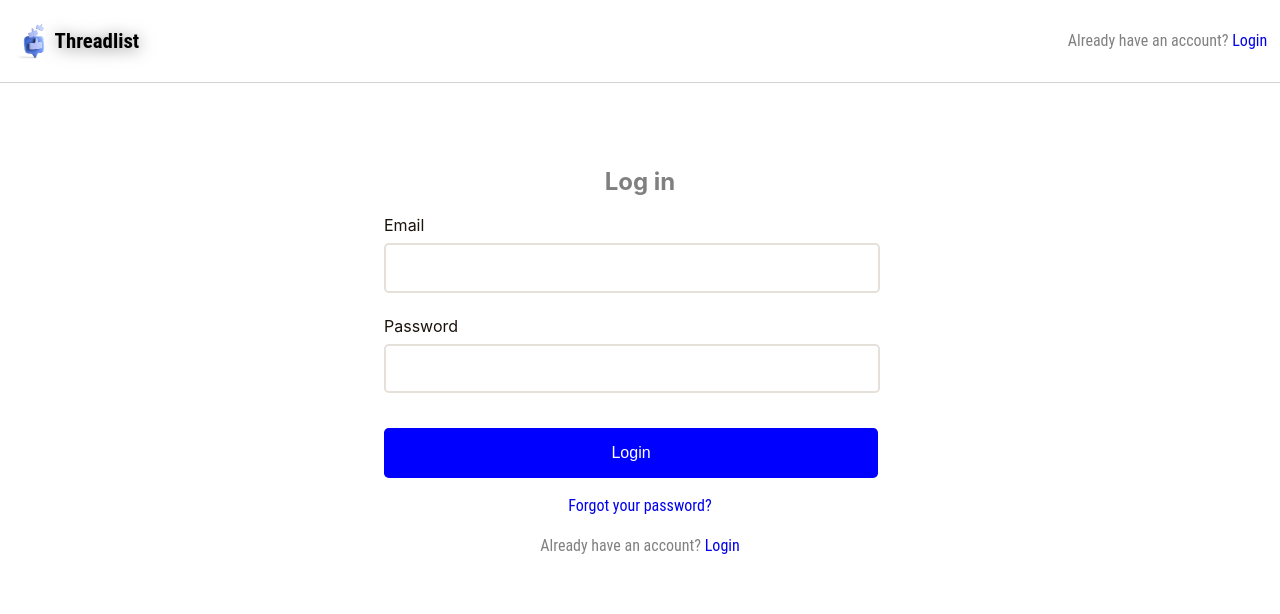
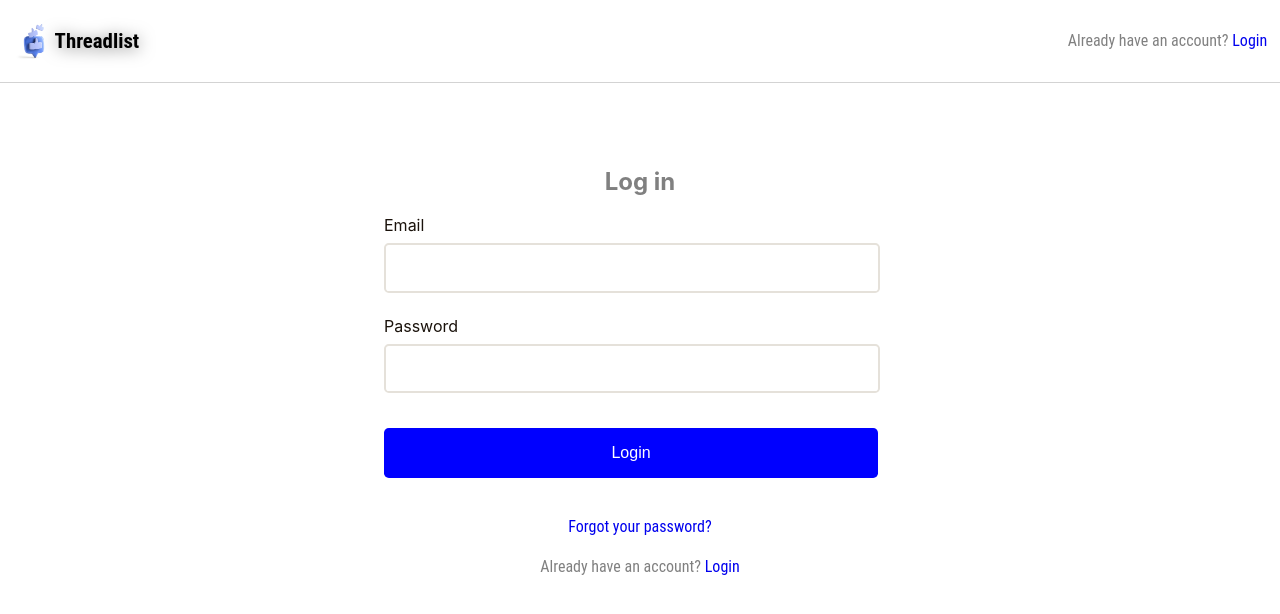
Before and after one commit to jonahunuafe/user-authentication, a React (Create React App) app: page /login in a window 1280 px wide. Shown: the top 614 px of the page. Built offline with nearby package versions, Linux system fonts and the light colour scheme; the HTML template or start-up script is replaced by a standard one.

Commit message:
refactor Login component

```diff
--- a/src/pages/Login.js
+++ b/src/pages/Login.js
@@ -1,9 +1,10 @@
 import React, { useState, useContext } from "react";
 import { Link } from "react-router-dom";
+import Input from "../components/Input";
+import Button from "../components/Button";
+
 import { GlobalContext } from "../context/GlobalState";
 
-import Input from "../components/Input";
-import Button from "../components/Button";
 
 function Login() {
     const [inputFields, setInputFields] = useState({
@@ -16,10 +17,10 @@ function Login() {
     let error = {};
 
     const validateValues = (inputValues) => {
-        if(inputValues.email.length <= 0) {
+        if(inputValues.email.length === 0) {
             error.email = "Email is required";
         }
-        if(inputValues.password.length <= 0) {
+        if(inputValues.password.length === 0) {
             error.password = "Password is required";
         }
         return error;
@@ -48,37 +49,50 @@ function Login() {
             <div className="authContainer">
                 <h2 className="login-h2">Log in</h2>
                 <form onSubmit={handleSubmit}>
-                    <div className="container">
-                    <Input label="Email" id="email" type="email" name="email" value={inputFields.email} onChange={handleChange} />
+                    <Input
+                        label="Email"
+                        id="email"
+                        type="email"
+                        name="email"
+                        value={inputFields.email}
+                        onChange={handleChange}
+                    />
                     {
                         <p className="error">
                             {inputFields.email.length === 0 ? errorMessage.email : null}
                         </p>
                     }
-                    <Input label="Password" id="passord" type="password" name="password" value={inputFields.password} onChange={handleChange} />
+                    <Input
+                        label="Password"
+                        id="passord"
+                        type="password"
+                        name="password"
+                        value={inputFields.password}
+                        onChange={handleChange}
+                    />
                     {
                         <p className="error">
                             {inputFields.password.length === 0 ? errorMessage.password : null}
                         </p>
                     }
                     <Button btnText="Login" className="button" />
-                    <p><Link to="/login/passwordreset">Forgot your password?</Link></p>
-                    </div>
                 </form>
+                <p><Link to="/login/passwordreset">Forgot your password?</Link></p>
                 <div>
                     {
                         state === "login" ? (
-                            <div>
-                                <p>Don't have an account yet?
-                                    <span onClick={() => toggleForm("signup")}> <Link to="/">Signup</Link></span>
-                                </p>
-                            </div>
+                            <p>
+                                Don't have an account yet?
+                                <span onClick={() => toggleForm("signup")}>
+                                    <Link to="/"> Signup</Link>
+                                </span>
+                            </p>
                         ) : (
-                            <div>
-                                <p>Already have an account?
-                                    <span onClick={() => toggleForm("login")}> <Link to="/login">Login</Link></span>
-                                </p>
-                            </div>
+                            <p>Already have an account?
+                                <span onClick={() => toggleForm("login")}>
+                                    <Link to="/login"> Login</Link>
+                                </span>
+                            </p>
                         )
                     }
                 </div>
--- a/src/pages/Signup.js
+++ b/src/pages/Signup.js
@@ -46,7 +46,7 @@ function Signup() {
         <>
             <div className="authContainer">
                 <form onSubmit={handleSubmit}>
-                    <div className="container">
+                    <div>
                         <h2 className="signup-h2">Create an account</h2>
                         <Input
                             label="First Name"
```
